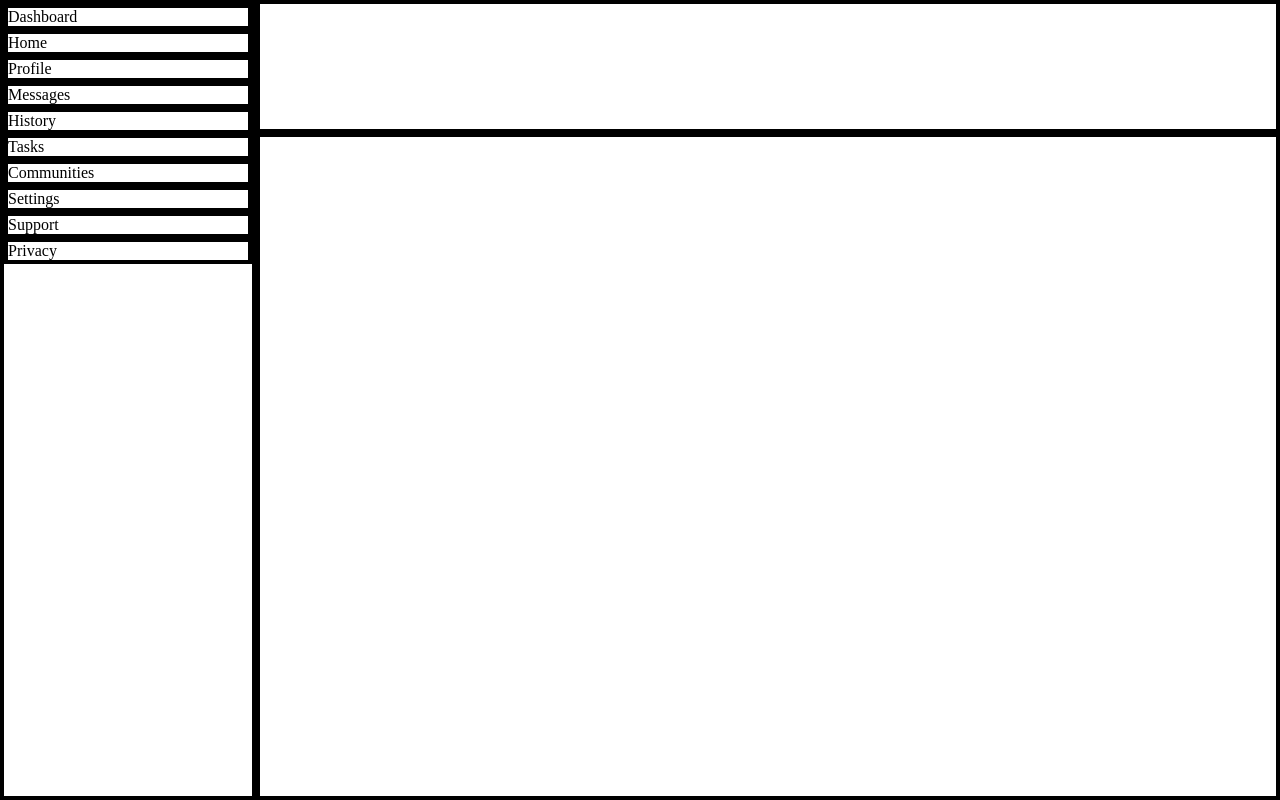
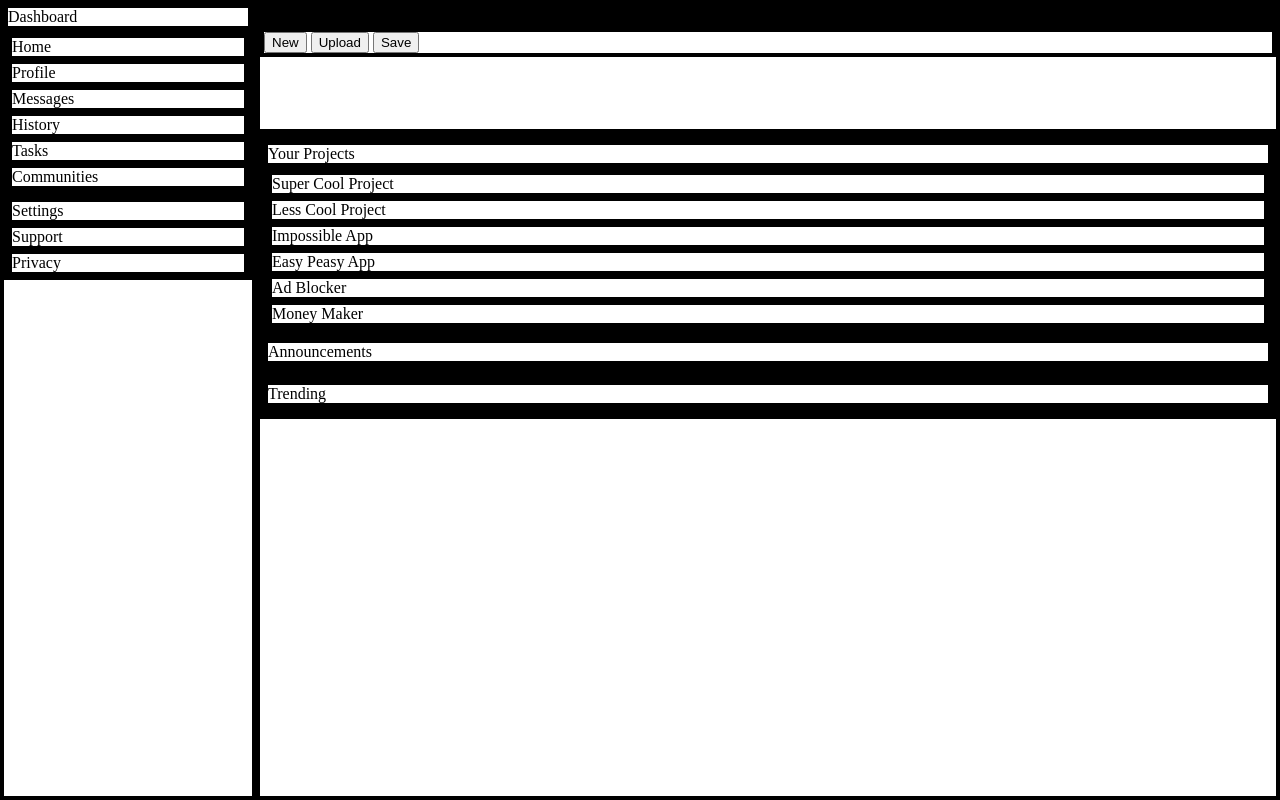
Before and after one commit to harrydoesstuff/admin-dashboard-TOP, a plain HTML site: page index.html in a window 1280 px wide. Drawn offline with Linux system fonts and the light colour scheme.

Commit message:
added classes for divs in the main container

```diff
--- a/index.html
+++ b/index.html
@@ -10,24 +10,53 @@
 <body>
     <div class="grid-container">
         <div class="nav-bar">
-            <div>Dashboard</div>
+            <div class="title">Dashboard</div>
+            <div class="links-1">
                 <div>Home</div>
                 <div>Profile</div>
                 <div>Messages</div>
                 <div>History</div>
                 <div>Tasks</div>
                 <div>Communities</div>
+            </div>
+            <div class="links-2">
                 <div>Settings</div>
                 <div>Support</div>
                 <div>Privacy</div>
             </div>
+        </div>
 
         <div class="status-bar">
-
+            <div class="search"></div>
+            <div class="welcome"></div>
+            <div class="active-user"></div>
+            <div class="buttons">
+                <button>New</button>
+                <button>Upload</button>
+                <button>Save</button>
+            </div>
         </div>
 
         <div class="main-container">
-
+            <div class="projects">
+                <div class="title">Your Projects</div>
+                <div class="cards">
+                    <div>Super Cool Project</div>
+                    <div>Less Cool Project</div>
+                    <div>Impossible App</div>
+                    <div>Easy Peasy App</div>
+                    <div>Ad Blocker</div>
+                    <div>Money Maker</div>
+                </div>
+            </div>
+            <div class="announcements">
+                <div class="title">Announcements</div>
+                <div class="content"></div>
+            </div>
+            <div class="trending">
+                <div class="title">Trending</div>
+                <div class="content"></div>
+            </div>
         </div>
     </div>
 </body>
```
Lines whose indentation alone changed are shown as unchanged.
